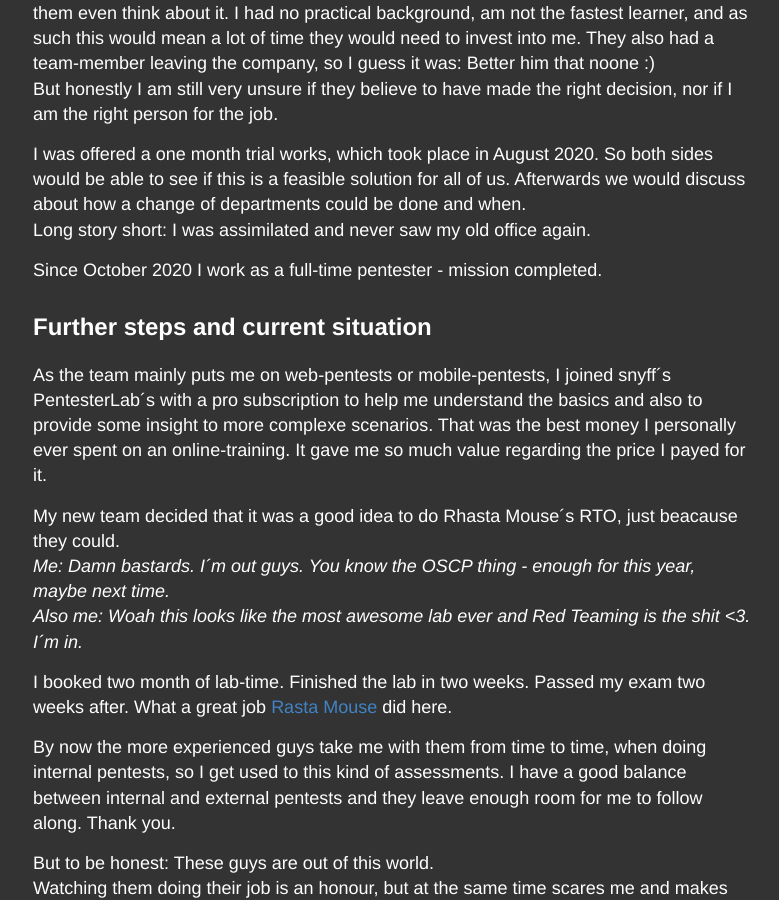
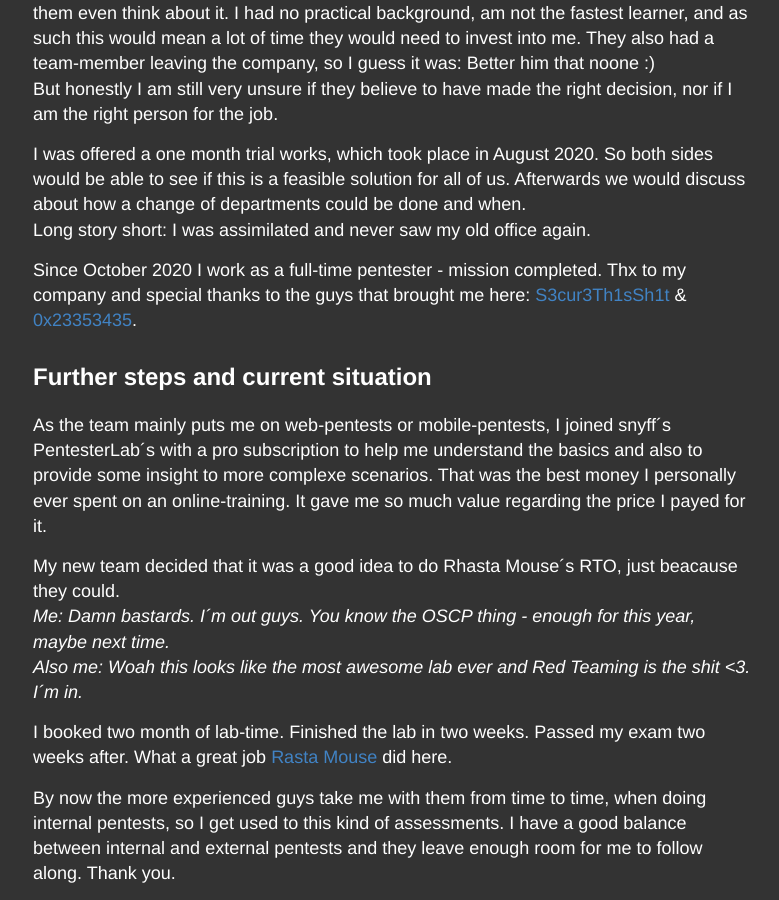
Before and after one commit to LuemmelSec/LuemmelSec.github.io, a Jekyll site: the page built from _posts/2020-12-06-My-Way-Into-InfoSec.md, in a window 1280 px wide and 900 px high, scrolled down 3112 px. Shown: the whole window, without its empty margins (247-1026 px from the left). Built offline with Jekyll 4.4.1, drawn with Linux system fonts in a browser that asks for light colours.

Commit message:
Update 2020-12-06-My-Way-Into-InfoSec.md

```diff
--- a/_posts/2020-12-06-My-Way-Into-InfoSec.md
+++ b/_posts/2020-12-06-My-Way-Into-InfoSec.md
@@ -69,7 +69,7 @@ But honestly I am still very unsure if they believe to have made the right decis
 I was offered a one month trial works, which took place in August 2020. So both sides would be able to see if this is a feasible solution for all of us. Afterwards we would discuss about how a change of departments could be done and when.
 Long story short: I was assimilated and never saw my old office again.
 
-Since October 2020 I work as a full-time pentester - mission completed.
+Since October 2020 I work as a full-time pentester - mission completed. Thx to my company and special thanks to the guys that brought me here: [S3cur3Th1sSh1t](https://twitter.com/ShitSecure) & [0x23353435](https://twitter.com/0x23353435).
 
 ## Further steps and current situation
 
```
